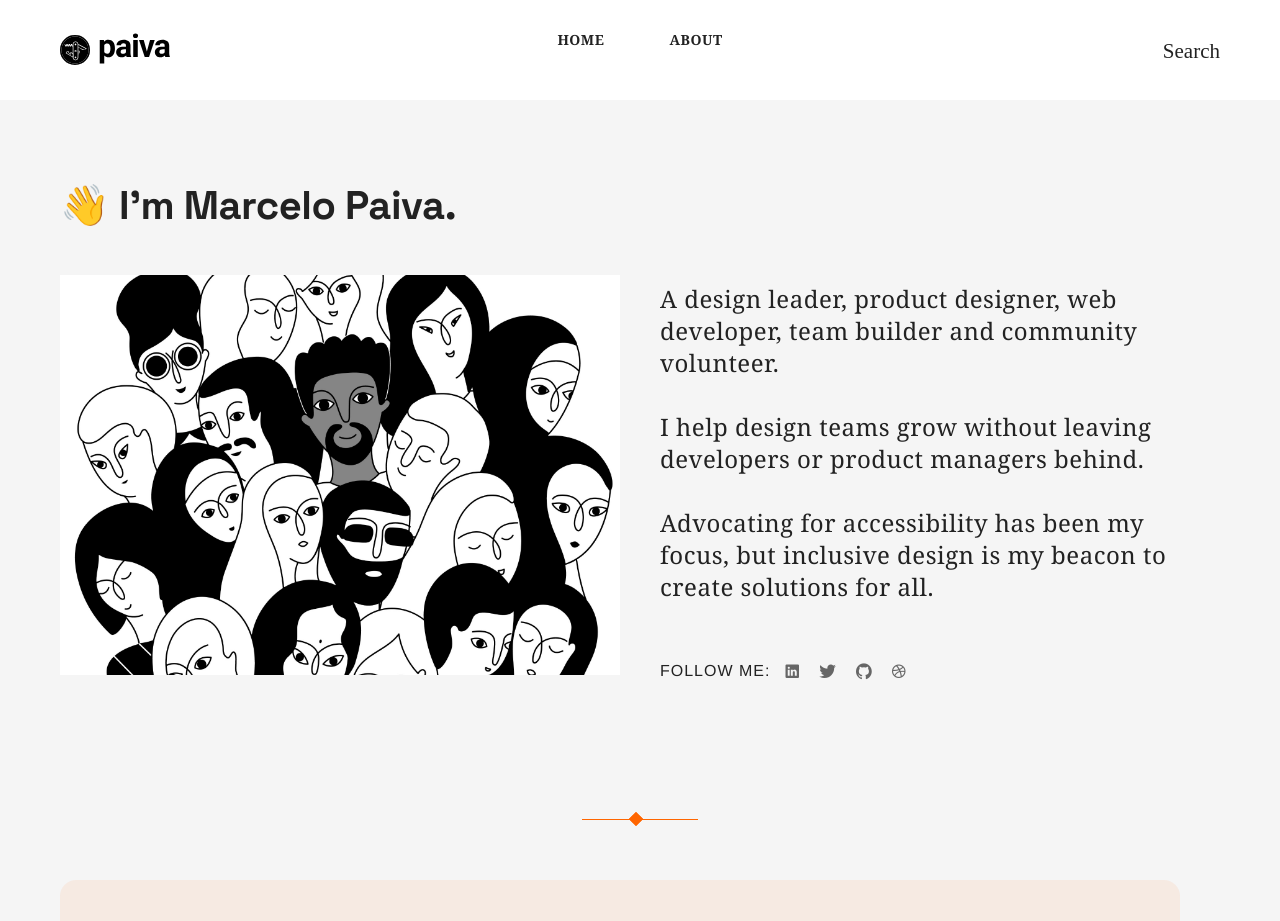
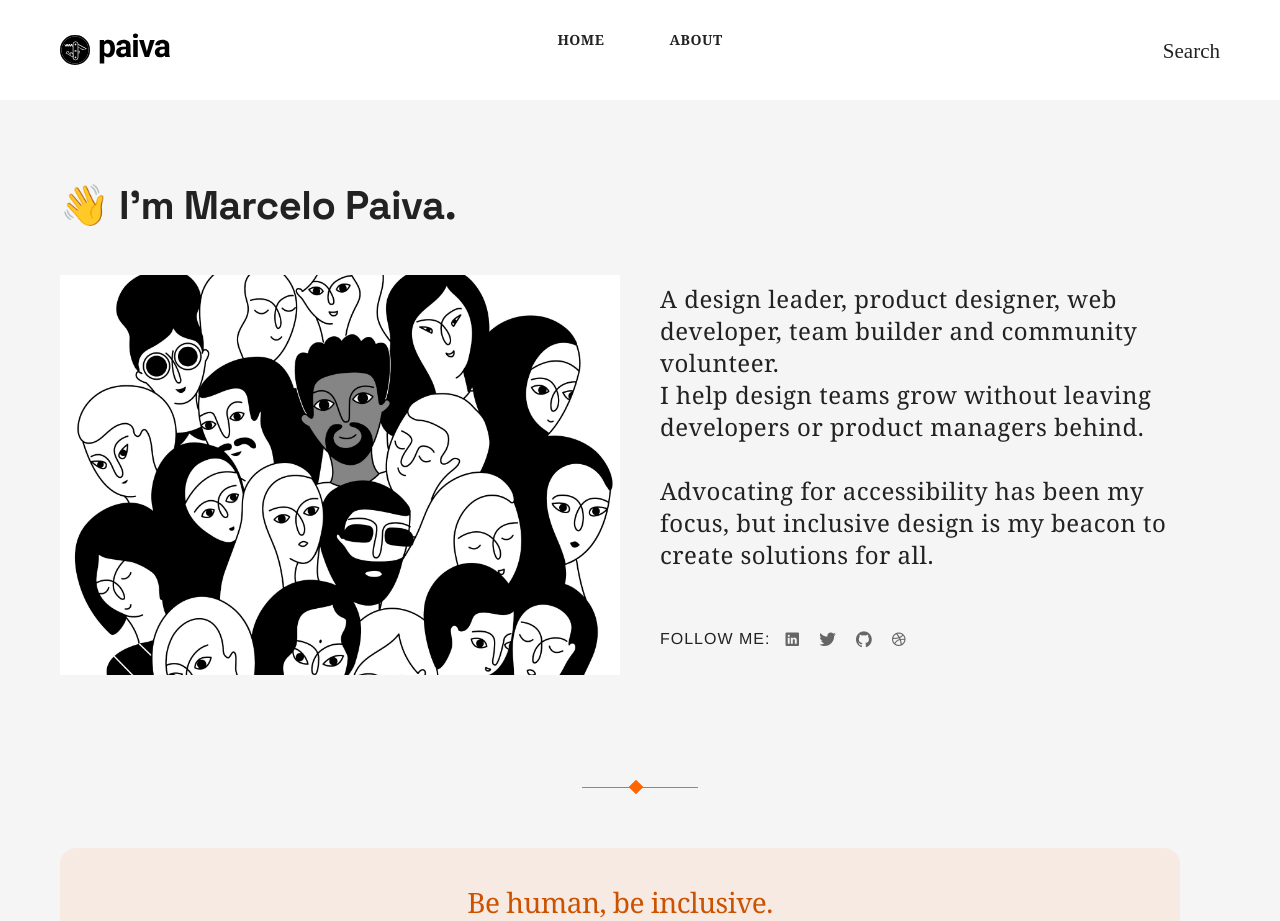
Before and after one commit to mpaiva/blog, a Jekyll site: the page built from index.html, in a window 1280 px wide. Shown: the top 921 px of the page. Built offline with Jekyll 4.4.1, drawn with Linux system fonts in a browser that asks for light colours; nearby versions of some CDN libraries; the list of posts is cut into pages by our own code; comment, search, counter and statistics services are not loaded.

```diff
--- a/_data/settings.yml
+++ b/_data/settings.yml
@@ -12,7 +12,7 @@ author:
   image: home.png
   alt: Seamless pattern with a multicultural group of women and men (Muslim, Asian, European, Hindu) on a white background. Social diversity. Doodle cartoon vector seamless pattern.
   say-hello: 👋 I'm <strong>Marcelo Paiva</strong>.
-  bio: A design leader, product designer, web developer, team builder and community volunteer.<br/><br/>I help design teams grow without leaving developers or product managers behind.<br/><br/>Advocating for accessibility has been my focus, but inclusive design is my beacon to create solutions for all.<br/><br/>
+  bio: A design leader, product designer, web developer, team builder and community volunteer.<br/>I help design teams grow without leaving developers or product managers behind.<br/><br/>Advocating for accessibility has been my focus, but inclusive design is my beacon to create solutions for all.<br/><br/>
   tagline: <blockquote style="margin:0;">Be human, be inclusive.</blockquote>
 
 #-------------------------------
```
